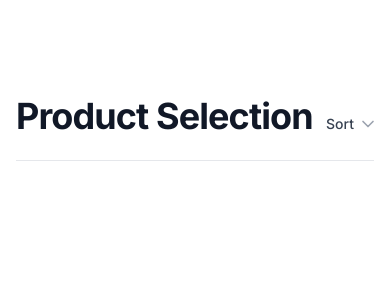
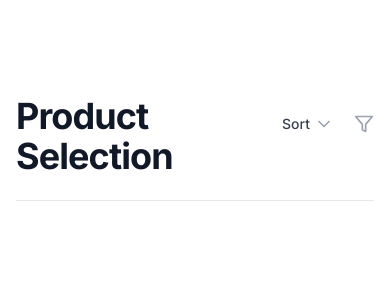
Before and after one commit to invalid04/product-filter, a Next.js app: page / in a window 390 px wide. Shown: the top 300 px of the page. Built offline with nearby package versions, Linux system fonts and the light colour scheme.

Commit message:
filter button

```diff
--- a/src/app/page.tsx
+++ b/src/app/page.tsx
@@ -1,7 +1,7 @@
 'use client'
 
 import { DropdownMenu, DropdownMenuContent, DropdownMenuTrigger } from "@/components/ui/dropdown-menu";
-import { ChevronDown } from "lucide-react";
+import { ChevronDown, Filter } from "lucide-react";
 import { cn } from "@/lib/utils";
 
 import { useState } from "react";
@@ -52,6 +52,12 @@ export default function Home() {
               ))}
             </DropdownMenuContent>
           </DropdownMenu>
+
+          <button
+            className='-m-2 ml-4 p-2 text-gray-400 hover:text-gray-500 sm:ml-6 lg:hidden'
+          >
+            <Filter className='h-5 w-5' />
+          </button>
         </div>
       </div>
     </main>
```
